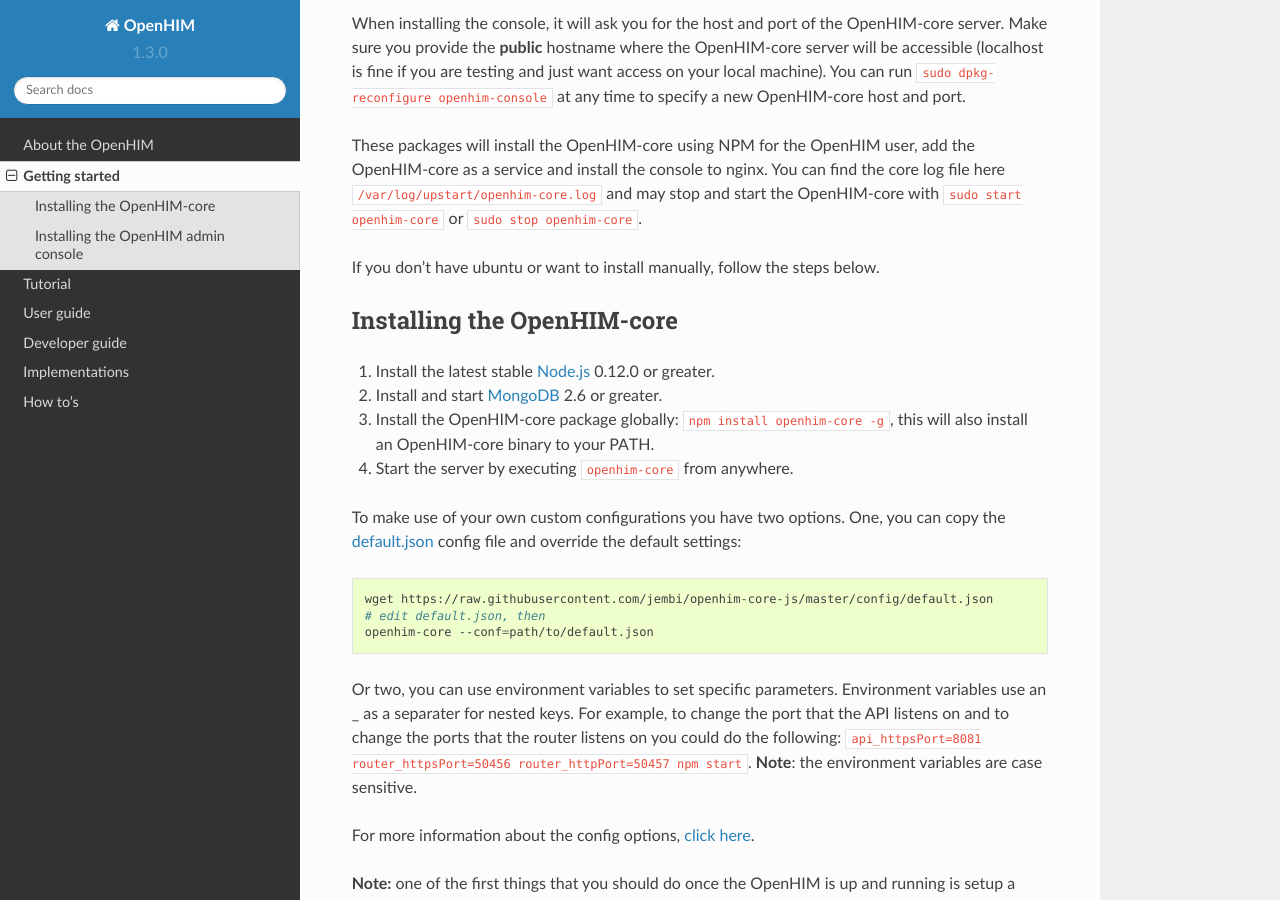
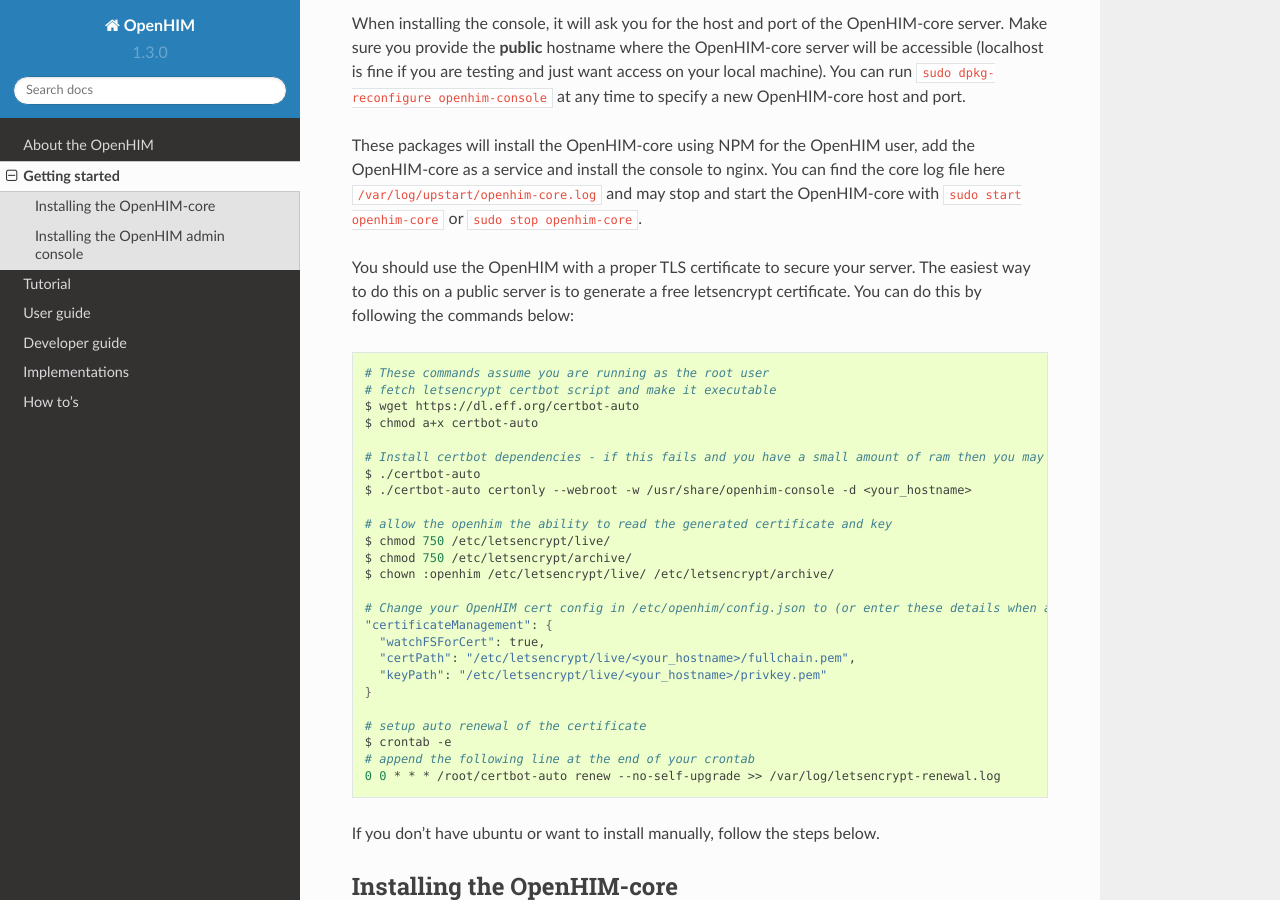
Before and after one commit to jembi/openhim-core-js, a Sphinx documentation site: the page built from docs/getting-started.md, in a window 1280 px wide and 900 px high, scrolled down 426 px. Built offline with Sphinx 7.4.7 and the Read the Docs theme 2.0.0, drawn with Linux system fonts in a browser that asks for light colours.

Commit message:
Update docs on how to use a letsencrypt certificate

````diff
--- a/docs/getting-started.md
+++ b/docs/getting-started.md
@@ -16,6 +16,36 @@
 When installing the console, it will ask you for the host and port of the OpenHIM-core server. Make sure you provide the **public** hostname where the OpenHIM-core server will be accessible (localhost is fine if you are testing and just want access on your local machine). You can run `sudo dpkg-reconfigure openhim-console` at any time to specify a new OpenHIM-core host and port.
 
 These packages will install the OpenHIM-core using NPM for the OpenHIM user, add the OpenHIM-core as a service and install the console to nginx. You can find the core log file here `/var/log/upstart/openhim-core.log` and may stop and start the OpenHIM-core with `sudo start openhim-core` or `sudo stop openhim-core`.
+
+You should use the OpenHIM with a proper TLS certificate to secure your server. The easiest way to do this on a public server is to generate a free letsencrypt certificate. You can do this by following the commands below:
+
+```sh
+# These commands assume you are running as the root user
+# fetch letsencrypt certbot script and make it executable
+$ wget https://dl.eff.org/certbot-auto
+$ chmod a+x certbot-auto
+
+# Install certbot dependencies - if this fails and you have a small amount of ram then you may need to add a swapfile
+$ ./certbot-auto
+$ ./certbot-auto certonly --webroot -w /usr/share/openhim-console -d <your_hostname>
+
+# allow the openhim the ability to read the generated certificate and key
+$ chmod 750 /etc/letsencrypt/live/
+$ chmod 750 /etc/letsencrypt/archive/
+$ chown :openhim /etc/letsencrypt/live/ /etc/letsencrypt/archive/
+
+# Change your OpenHIM cert config in /etc/openhim/config.json to (or enter these details when asked during the OpenHIM installation)
+"certificateManagement": {
+  "watchFSForCert": true,
+  "certPath": "/etc/letsencrypt/live/<your_hostname>/fullchain.pem",
+  "keyPath": "/etc/letsencrypt/live/<your_hostname>/privkey.pem"
+}
+
+# setup auto renewal of the certificate
+$ crontab -e
+# append the following line at the end of your crontab
+0 0 * * * /root/certbot-auto renew --no-self-upgrade >> /var/log/letsencrypt-renewal.log
+```
 
 If you don't have ubuntu or want to install manually, follow the steps below.
 
````
